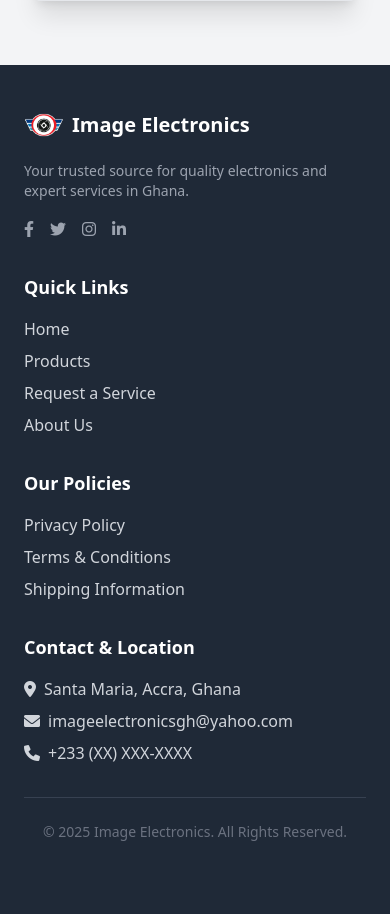
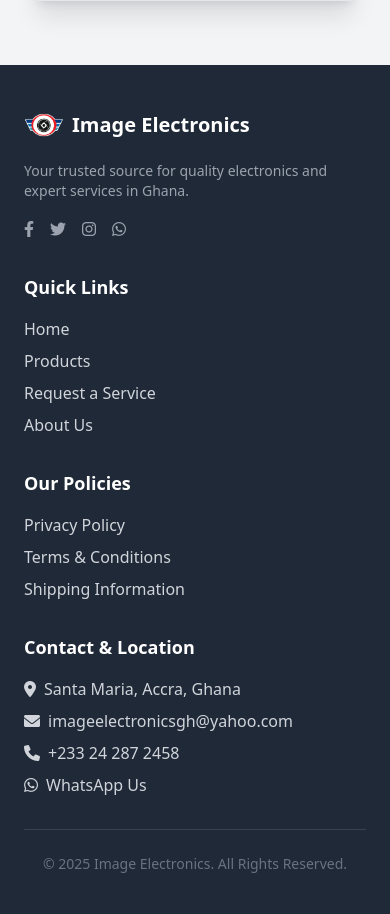
Before and after one commit to tokyoCitagh/CapstoneProject_group4, a Django app: page /services/add/ in a window 390 px wide. Shown: the part 2294-3208 px from the top of the page. Before the commit the page ends 3135 px from the top, so only its background shows below. Run offline with Django 5.2, Linux system fonts and the light colour scheme; the visitor is signed in with stand-in values (Sample User, id 1); data comes from the database, SQL or seed files in the repository; data that the repository does not hold is empty; parts of the project's set-up code (start-up, migrations or seed data) failed here and were passed over; some libraries are stand-ins or nearby versions.

Commit message:
Update footer: Replace LinkedIn with WhatsApp, add Facebook link and phone number +233 24 287 2458

```diff
--- a/store/templates/store/base.html
+++ b/store/templates/store/base.html
@@ -133,10 +133,10 @@
                     </a>
                     <p class="text-sm text-gray-400">Your trusted source for quality electronics and expert services in Ghana.</p>
                     <div class="flex space-x-4">
-                        <a href="#" class="text-gray-400 hover:text-white transition-colors"><i class="fab fa-facebook-f"></i></a>
-                        <a href="#" class="text-gray-400 hover:text-white transition-colors"><i class="fab fa-twitter"></i></a>
-                        <a href="#" class="text-gray-400 hover:text-white transition-colors"><i class="fab fa-instagram"></i></a>
-                        <a href="#" class="text-gray-400 hover:text-white transition-colors"><i class="fab fa-linkedin-in"></i></a>
+                        <a href="https://web.facebook.com/IMAGEELECTRONICSGH" target="_blank" rel="noopener noreferrer" class="text-gray-400 hover:text-white transition-colors" aria-label="Facebook"><i class="fab fa-facebook-f"></i></a>
+                        <a href="#" class="text-gray-400 hover:text-white transition-colors" aria-label="Twitter"><i class="fab fa-twitter"></i></a>
+                        <a href="#" class="text-gray-400 hover:text-white transition-colors" aria-label="Instagram"><i class="fab fa-instagram"></i></a>
+                        <a href="https://wa.me/233242872458" target="_blank" rel="noopener noreferrer" class="text-gray-400 hover:text-white transition-colors" aria-label="WhatsApp"><i class="fab fa-whatsapp"></i></a>
                     </div>
                 </div>
 
@@ -166,7 +166,8 @@
                     <h4 class="text-lg font-semibold text-white mb-4">Contact & Location</h4>
                     <p class="mb-2"><i class="fas fa-map-marker-alt mr-2"></i>Santa Maria, Accra, Ghana</p>
                     <p class="mb-2"><i class="fas fa-envelope mr-2"></i><a href="mailto:imageelectronicsgh@yahoo.com" class="hover:text-white">imageelectronicsgh@yahoo.com</a></p>
-                    <p><i class="fas fa-phone mr-2"></i>+233 (XX) XXX-XXXX</p>
+                    <p class="mb-2"><i class="fas fa-phone mr-2"></i><a href="tel:+233242872458" class="hover:text-white">+233 24 287 2458</a></p>
+                    <p><i class="fab fa-whatsapp mr-2"></i><a href="https://wa.me/233242872458" target="_blank" rel="noopener noreferrer" class="hover:text-white">WhatsApp Us</a></p>
                 </address>
             </div>
             <div class="mt-8 pt-6 border-t border-gray-700 text-center text-sm text-gray-500">
```
